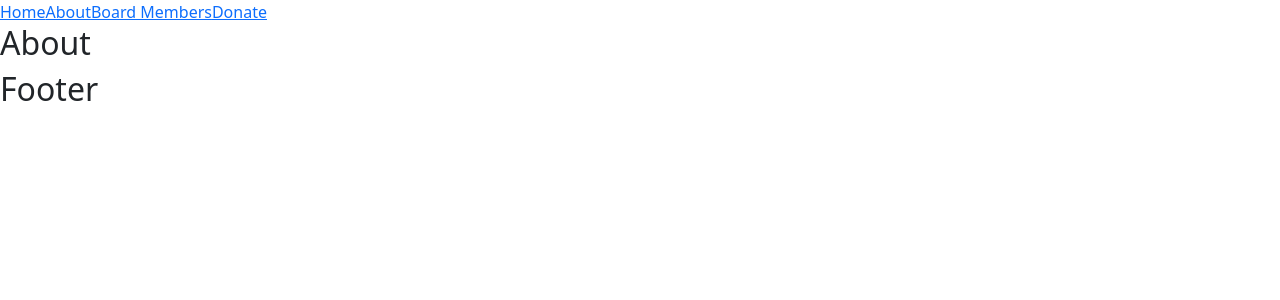
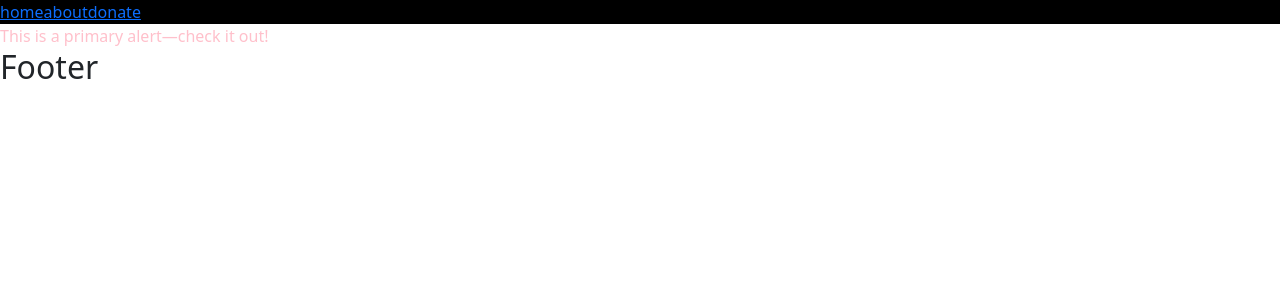
Before and after one commit to dvcvapps/emerging-scholars, a React (Create React App) app: page /about in a window 1280 px wide. Shown: the top 300 px of the page. Built offline with nearby package versions, Linux system fonts and the light colour scheme.

Commit message:
Add global styles

```diff
--- a/public/index.html
+++ b/public/index.html
@@ -14,6 +14,7 @@
       manifest.json provides metadata used when your web app is installed on a
       user's mobile device or desktop. See https://developers.google.com/web/fundamentals/web-app-manifest/
     -->
+    <link rel="stylesheet" href="styles.css">
     <link rel="manifest" href="%PUBLIC_URL%/manifest.json" />
     <!--
       Notice the use of %PUBLIC_URL% in the tags above.
--- /dev/null
+++ b/public/styles.css
@@ -0,0 +1,3 @@
+.foo {
+    color: pink;
+}
--- a/src/App.js
+++ b/src/App.js
@@ -3,7 +3,7 @@ import React from 'react';
 
 import { BrowserRouter as Router, Switch, Route } from 'react-router-dom';
 
-import MainNavbar from './components/MainNavbar';
+import MainNavbar from './components/custom/MainNavbar';
 import Footer from './components/Footer';
 
 import Home from './screens/Home';
--- a/src/components/MainNavbar.jsx
+++ /dev/null
@@ -1,15 +0,0 @@
-import React from 'react';
-import { Link } from 'react-router-dom';
-
-function MainNavbar() {
-  return (
-    <div>
-      <Link to="/">Home</Link>
-      <Link to="/about">About</Link>
-      <Link to="/board_members">Board Members</Link>
-      <Link to="/donate">Donate</Link>
-    </div>
-  );
-}
-
-export default MainNavbar;
--- /dev/null
+++ b/src/components/Navbar.jsx
@@ -0,0 +1,40 @@
+import React from 'react';
+import PropTypes from 'prop-types';
+import { Link } from 'react-router-dom';
+
+function Item({ text, href }) {
+  return (
+    <Link to={href}>{text}</Link>
+  );
+}
+Item.propTypes = {
+  text: PropTypes.string,
+  href: PropTypes.string,
+};
+Item.defaultProps = {
+  text: '',
+  href: '',
+};
+
+const propTypes = {
+  children: PropTypes.oneOfType([
+    PropTypes.arrayOf(PropTypes.node),
+    PropTypes.node]),
+};
+
+const defaultProps = {
+  children: [],
+};
+
+function Navbar({ children }) {
+  return (
+    <div style={{ backgroundColor: 'black', color: 'white' }}>
+      {children}
+    </div>
+  );
+}
+Navbar.propTypes = propTypes;
+Navbar.defaultProps = defaultProps;
+
+Navbar.Item = Item;
+export default Navbar;
--- /dev/null
+++ b/src/components/custom/MainNavbar.jsx
@@ -0,0 +1,25 @@
+import React from 'react';
+import _ from 'lodash';
+import Navbar from '../Navbar';
+
+import { NAVBAR_SCHEMA } from '../../schemas/navbar_schema';
+
+function MainNavbar() {
+  return (
+    <Navbar>
+      <Navbar.Item
+        text={NAVBAR_SCHEMA.home.text}
+        href={NAVBAR_SCHEMA.home.href}
+      />
+      {
+        _.map(NAVBAR_SCHEMA.items, (item) => (
+          <Navbar.Item
+            text={item.text}
+            href={item.href}
+          />
+        ))
+      }
+    </Navbar>
+  );
+}
+export default MainNavbar;
--- /dev/null
+++ b/src/schemas/navbar_schema.js
@@ -0,0 +1,25 @@
+export const NAVBAR_SCHEMA = {
+  home: {
+    text: 'home',
+    href: '/home',
+  },
+  items: [
+    {
+      dropdown: false,
+      isActive: false,
+      text: 'about',
+      href: '/about',
+    },
+    {
+      dropdown: false,
+      isActive: false,
+      text: 'donate',
+      href: '/donate',
+    },
+
+  ],
+};
+
+export default {
+  NAVBAR_SCHEMA,
+};
--- a/src/screens/About.jsx
+++ b/src/screens/About.jsx
@@ -1,7 +1,14 @@
+/* eslint-disable jsx-a11y/anchor-is-valid */
 import React from 'react';
 
 function About() {
-  return <h2>About</h2>;
+  return (
+    <>
+      <div className="foo">
+        This is a primary alert—check it out!
+      </div>
+    </>
+  );
 }
 
 export default About;
```
